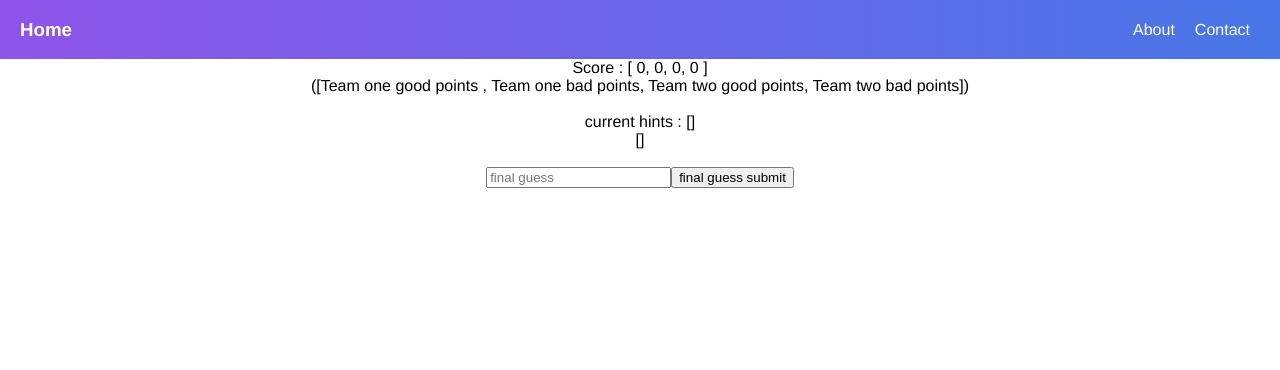
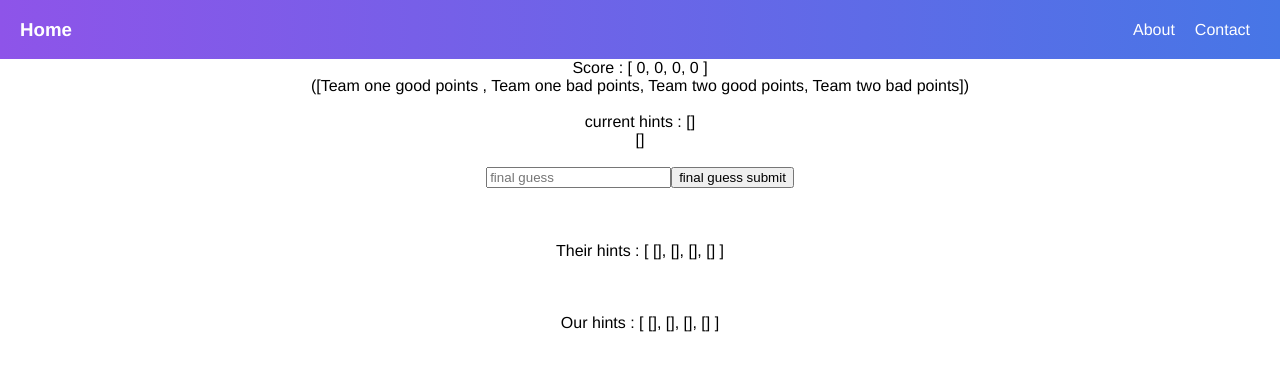
Before and after one commit to guppykang/littleBrother, a Vue app: page /game in a window 1280 px wide. Shown: the top 370 px of the page. Built offline with nearby package versions, Linux system fonts and the light colour scheme; no server answers.

Commit message:
added view hints spans (UI)

```diff
--- a/src/views/Game.vue
+++ b/src/views/Game.vue
@@ -28,6 +28,17 @@
 
       <span v-if="submitted"> you or a teammate submitted the final answer </span>
 
+      <br>
+      <br>
+      <br>
+      <br>
+      <span> Their hints : {{ otherHints }} </span>
+
+      <br>
+      <br>
+      <br>
+      <br>
+      <span> Our hints : {{ myHints }} </span>
     </div>
   </div>
 
```
